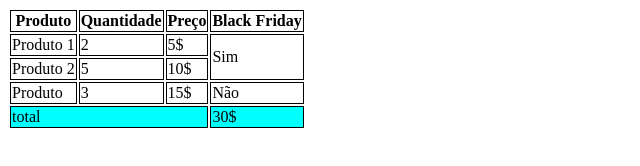
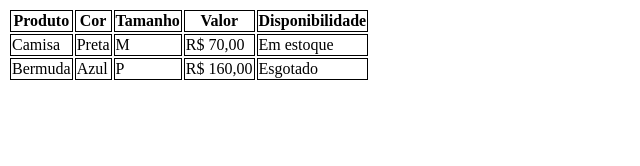
Before and after one commit to Luis-Dialain/aula-tabela, a plain HTML site: page index.html in a window 1280 px wide. Shown: the whole page, without its empty margins (0-640 px from the left). Drawn offline with Linux system fonts and the light colour scheme.

Commit message:
trocado de calça jeans para bermuda

```diff
--- a/index.html
+++ b/index.html
@@ -21,43 +21,31 @@
         <thead>   <!-- cabeçalho-->
             <tr>    <!-- linha-->
                 <th>Produto</th>
-                <th>Quantidade</th>
-                <th>Preço</th>
-                <th>Black Friday</th>
+                <th>Cor</th>
+                <th>Tamanho</th>
+                <th>Valor</th>
+                <th>Disponibilidade</th>
             </tr>
         </thead>
 
 
         <tbody>
             <tr>
-                <td>Produto 1</td>
-                <td>2</td>
-                <td>5$</td>
-                <td rowspan="2">Sim</td>
+                <td>Camisa</td>
+                <td>Preta</td>
+                <td>M</td>
+                <td>R$ 70,00</td>
+                <td>Em estoque</td>
             </tr>
 
             <tr>
-                <td>Produto 2</td>
-                <td>5</td>
-                <td>10$</td>
-
-            </tr>
-
-            <tr>
-                <td>Produto</td>
-                <td>3</td>
-                <td>15$</td>
-                <td>Não</td>
+                <td>Bermuda</td>
+                <td>Azul</td>
+                <td>P</td>
+                <td>R$ 160,00</td>
+                <td>Esgotado</td>
             </tr>
         </tbody>
-
-        <tfoot>
-            <tr>
-                <td colspan="3">total</td>
-                <td>30$</td>
-            </tr>
-        </tfoot>
-
     </table>
 
 
```
